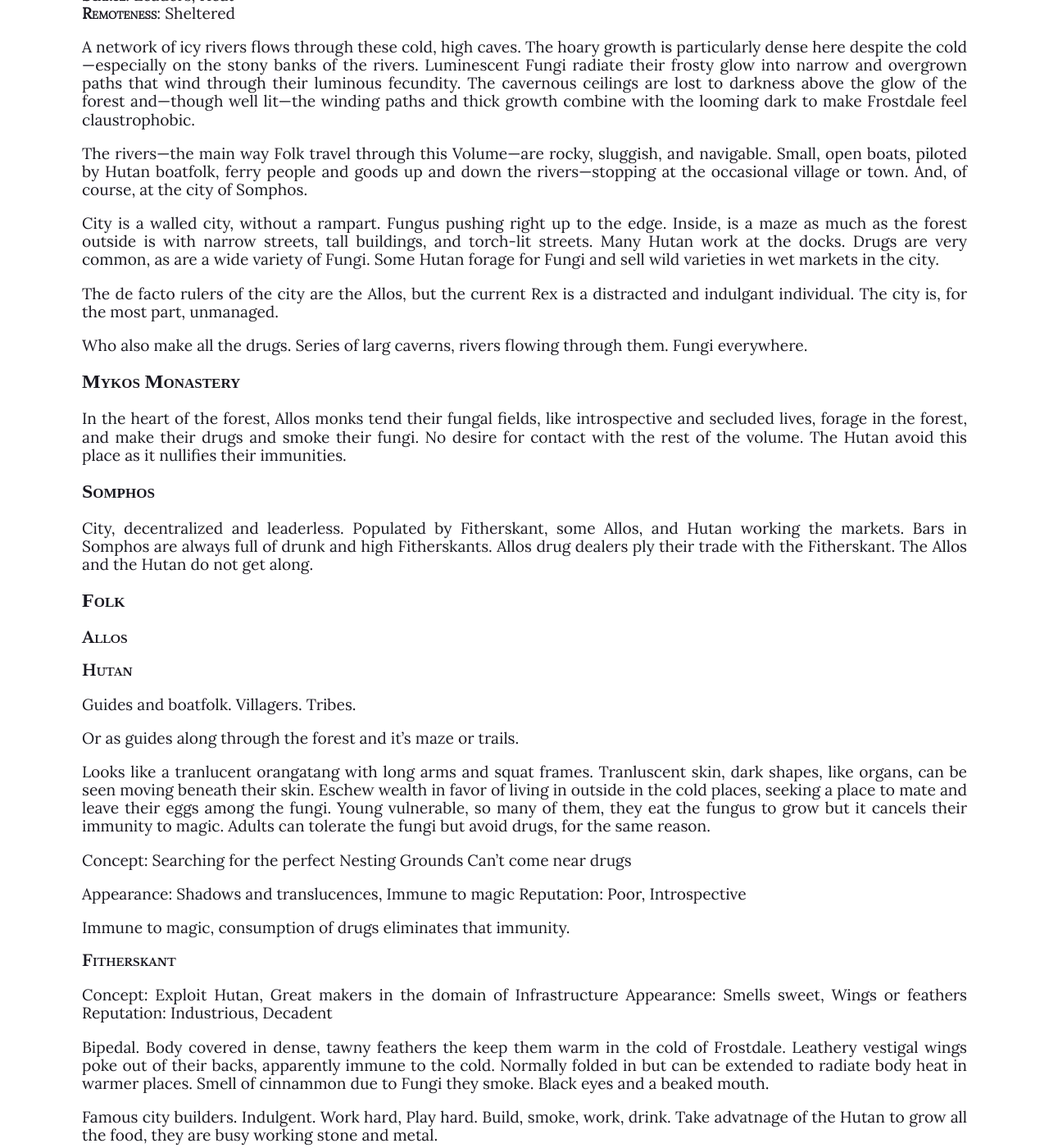
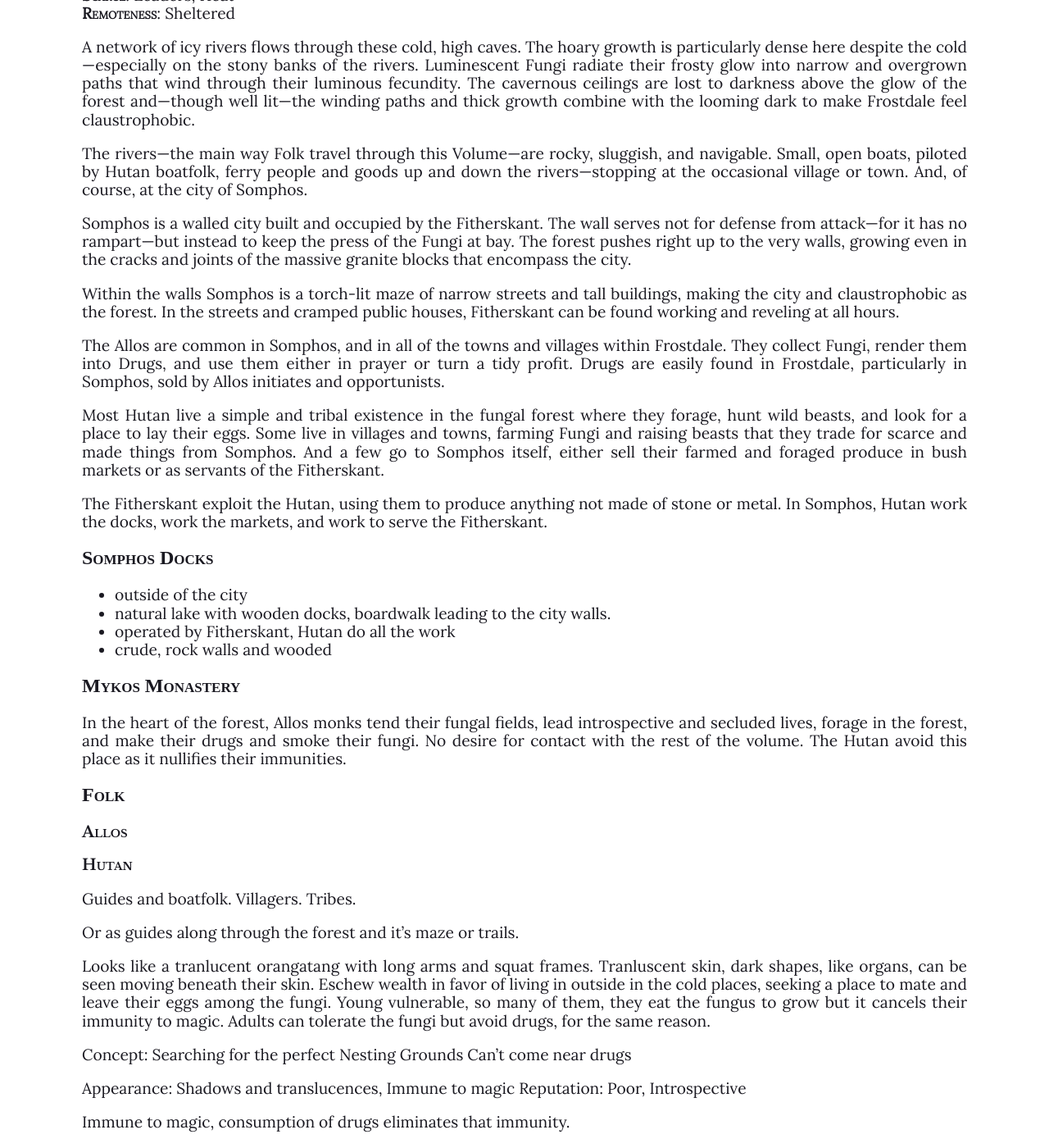
Before and after one commit to renaissance-guy/downcrawl, a Jekyll site: the page built from volumes/frostdale.md, in a window 1280 px wide and 1400 px high, scrolled down 524 px. Shown: the whole window at 82% size. Built offline with Jekyll 4.4.1, drawn with Linux system fonts in a browser that asks for light colours; some web fonts are replaced; some of the changed text lies outside the part shown.

Commit message:
description of the volume mostly done

```diff
--- a/volumes/frostdale.md
+++ b/volumes/frostdale.md
@@ -18,19 +18,26 @@ A network of icy rivers flows through these cold, high caves. The hoary growth i
 
 The rivers—the main way Folk travel through this Volume—are rocky, sluggish, and navigable. Small, open boats, piloted by Hutan boatfolk, ferry people and goods up and down the rivers—stopping at the occasional village or town. And, of course, at the city of Somphos.
 
-City is a walled city, without a rampart. Fungus pushing right up to the edge. Inside, is a maze as much as the forest outside is with narrow streets, tall buildings, and torch-lit streets. Many Hutan work at the docks. Drugs are very common, as are a wide variety of Fungi. Some Hutan forage for Fungi and sell wild varieties in wet markets in the city.
+Somphos is a walled city built and occupied by the Fitherskant. The wall serves not for defense from attack—for it has no rampart—but instead to keep the press of the Fungi at bay. The forest pushes right up to the very walls, growing even in the cracks and joints of the massive granite blocks that encompass the city.
 
-The de facto rulers of the city are the Allos, but the current Rex is a distracted and indulgant individual. The city is, for the most part, unmanaged.
+Within the walls Somphos is a torch-lit maze of narrow streets and tall buildings, making the city and claustrophobic as the forest. In the streets and cramped public houses, Fitherskant can be found working and reveling at all hours.
 
-Who also make all the drugs. Series of larg caverns, rivers flowing through them. Fungi everywhere.
+The Allos are common in Somphos, and in all of the towns and villages within Frostdale. They collect Fungi, render them into Drugs, and use them either in prayer or turn a tidy profit. Drugs are easily found in Frostdale, particularly in Somphos, sold by Allos initiates and opportunists.
+
+Most Hutan live a simple and tribal existence in the fungal forest where they forage, hunt wild beasts, and look for a place to lay their eggs. Some live in villages and towns, farming Fungi and raising beasts that they trade for scarce and made things from Somphos. And a few go to Somphos itself, either sell their farmed and foraged produce in bush markets or as servants of the Fitherskant.
+
+The Fitherskant exploit the Hutan, using them to produce anything not made of stone or metal. In Somphos, Hutan work the docks, work the markets, and work to serve the Fitherskant.
+
+## Somphos Docks
+
+- outside of the city
+- natural lake with wooden docks, boardwalk leading to the city walls.
+- operated by Fitherskant, Hutan do all the work
+- crude, rock walls and wooded
 
 ## Mykos Monastery
 
-In the heart of the forest, Allos monks tend their fungal fields, like introspective and secluded lives, forage in the forest, and make their drugs and smoke their fungi. No desire for contact with the rest of the volume. The Hutan avoid this place as it nullifies their immunities.
-
-## Somphos
-
-City, decentralized and leaderless. Populated by Fitherskant, some Allos, and Hutan working the markets. Bars in Somphos are always full of drunk and high Fitherskants. Allos drug dealers ply their trade with the Fitherskant. The Allos and the Hutan do not get along.
+In the heart of the forest, Allos monks tend their fungal fields, lead introspective and secluded lives, forage in the forest, and make their drugs and smoke their fungi. No desire for contact with the rest of the volume. The Hutan avoid this place as it nullifies their immunities.
 
 ## Folk
 
@@ -54,6 +61,8 @@ Reputation: Poor, Introspective
 Immune to magic, consumption of drugs eliminates that immunity.
 
 ### Fitherskant
+
+, famous city builders know across the Down
 
 Concept: Exploit Hutan, Great makers in the domain of Infrastructure
 Appearance: Smells sweet, Wings or feathers
```
